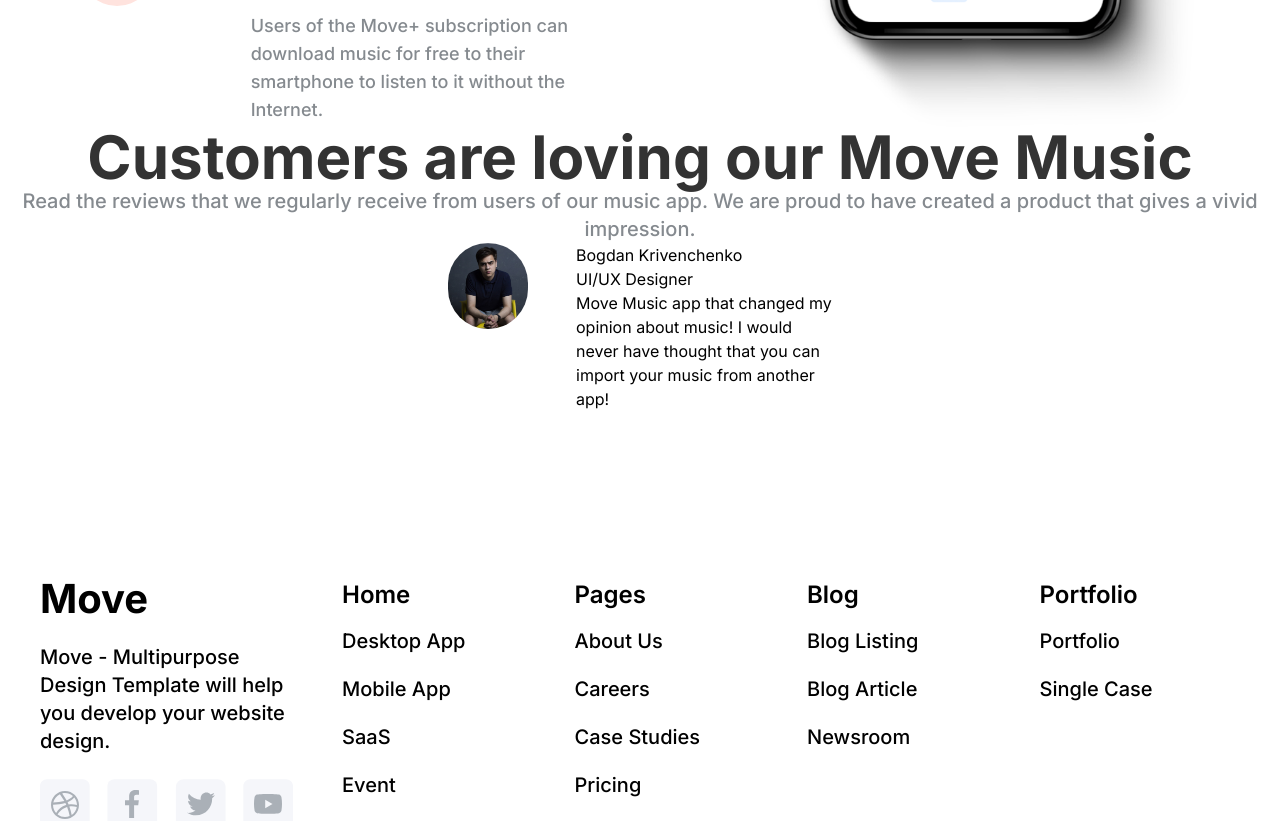
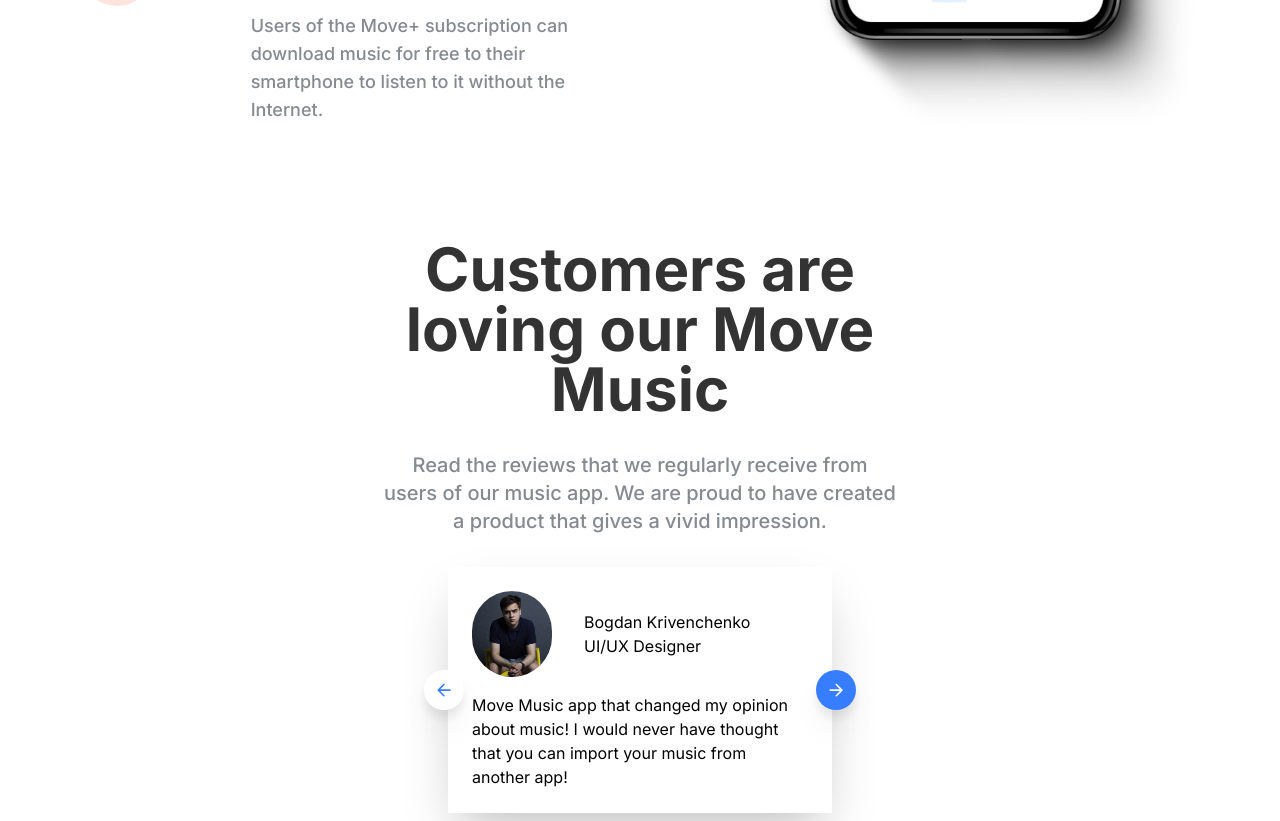
Before and after one commit to J-Friedemann/Move-next, a Next.js app: page /home/mobileApp in a window 1280 px wide. Shown: the part 3380-4201 px from the top of the page. Built offline with nearby package versions, Linux system fonts and the light colour scheme.

Commit message:
iniciando carrosel

```diff
--- a/app/home/mobileApp/page.jsx
+++ b/app/home/mobileApp/page.jsx
@@ -8,6 +8,8 @@
 import Iphone from "../../../public/Iphone.svg";
 import Music from "../../../public/Music.svg";
 import Bogdan from "../../../public/Image.png";
+import ControlRight from "../../../public/Control_Right.svg";
+import ControlLeft from "../../../public/Control_Left.svg";
 import Image from "next/image";
 import React from "react";
 
@@ -177,7 +179,7 @@
           <Image src={IphoneMockup} width={633} height={974} alt="" />
         </div>
       </div>
-      <div>
+      <div className="grid grid-flow-row auto-rows-max max-w-sm sm:max-w-md lg:max-w-lg  mx-auto mt-28 justify-items-start lg:content-center gap-6 md:gap-8 ">
         <h1 className=" text-support1 font-bold lg:text-6xl md:text-5xl sm:text-4xl text-3xl text-center">
           Customers are loving our Move Music
         </h1>
@@ -186,20 +188,26 @@
           app. We are proud to have created a product that gives a vivid
           impression.
         </p>
-        <div className="w-96 mx-auto grid grid-cols-3">
+        <div className="w-96 mx-auto grid grid-cols-3 justify-items-start relative shadow-2xl p-6">
+          <button className="absolute z-10 -left-6 w-10 h-10 self-center drop-shadow-xl">
+            <Image src={ControlLeft} width={80} height={80} alt="" />
+          </button>
           <Image
-            className="w-20  rounded-full row-span-3"
+            className="w-20  rounded-full row-span-2"
             src={Bogdan}
             width={296}
             height={319}
             alt=""
           />
-          <h2 className="col-span-2">Bogdan Krivenchenko</h2>
+          <h2 className="col-span-2 self-end ">Bogdan Krivenchenko</h2>
           <h3 className="col-span-2">UI/UX Designer</h3>
-          <p className="col-span-2">
+          <p className="col-span-3 mt-4">
             Move Music app that changed my opinion about music! I would never
             have thought that you can import your music from another app!
           </p>
+          <button className="absolute z-10 -right-6 w-10 h-10 self-center drop-shadow-xl">
+            <Image src={ControlRight} width={80} height={80} alt="" />
+          </button>
         </div>
         <div></div>
       </div>
```
Also changed, not shown: public/Control_Left.svg (added), public/Control_Right.svg (added).
